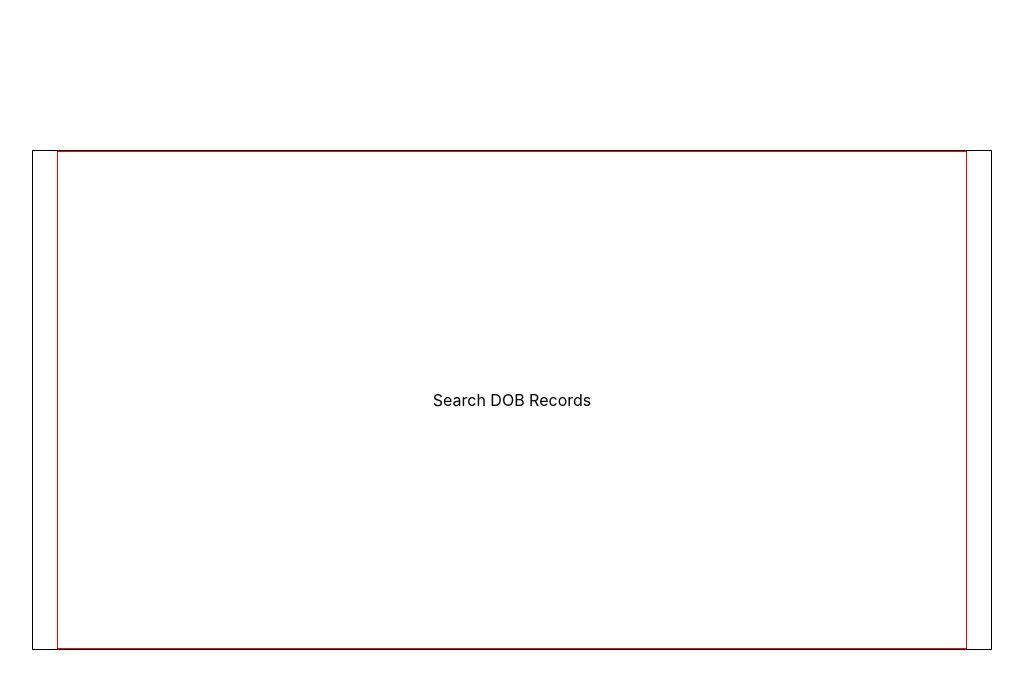
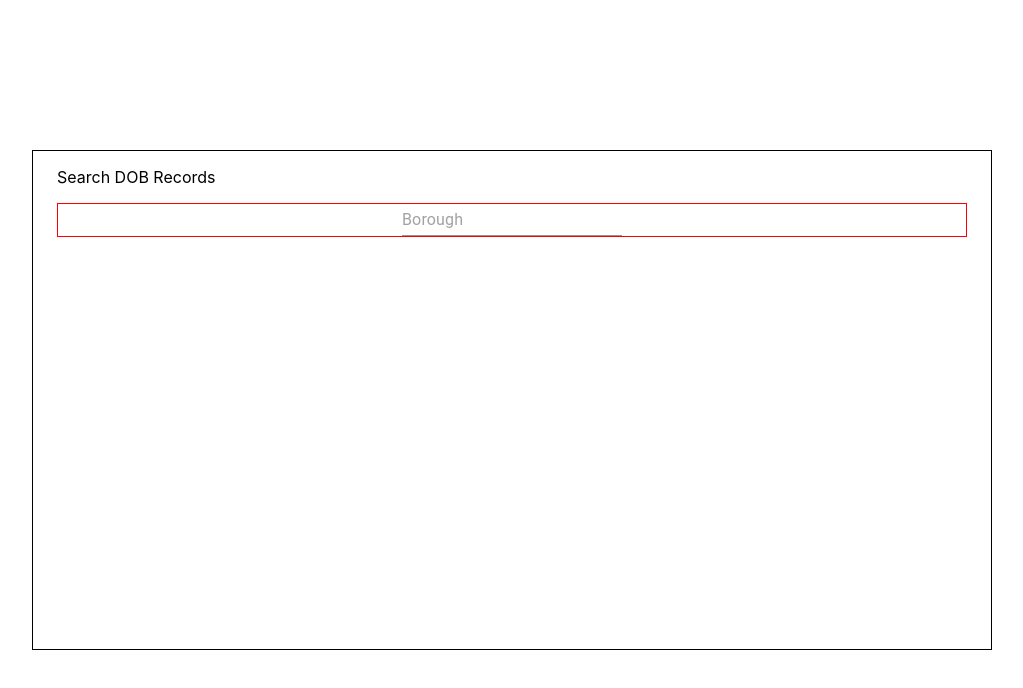
Before and after one commit to mrather2011/dob_search_tool, a Next.js app: page / in a window 1280 px wide. Shown: the top 688 px of the page, without its empty margins (128-1151 px from the left). Built offline with nearby package versions, Linux system fonts and the light colour scheme.

Commit message:
adding basic packages

```diff
--- /dev/null
+++ b/next.config.js
@@ -0,0 +1,5 @@
+module.exports = {
+  env: {
+    TEST: "This is a test",
+  },
+};
--- a/pages/index.js
+++ b/pages/index.js
@@ -1,9 +1,53 @@
 import React, { useState, useEffect } from "react";
 import Head from "next/head";
 import styles from "../styles/Home.module.css";
-import { Container, Grid } from "@material-ui/core";
+import { Container, Grid, Input } from "@material-ui/core";
+import axios from "axios";
 
 export default function Home() {
+  const [reqHeader, setReqHeader] = useState({
+    "X-App-Token": process.env.API_TOKEN,
+  });
+  const [params, setParams] = useState(null);
+  const [formData, setFormData] = useState({
+    borough: "",
+  });
+  const [reqData, setReqData] = useState(null);
+
+  const getReqData = () => {
+    axios({
+      method: "get",
+      url: "https://data.cityofnewyork.us/resource/ipu4-2q9a.json",
+      params: { borough: "BROOKLYN" },
+    })
+      .then((res) => {
+        console.log(res.data);
+      })
+      .catch((err) => {
+        console.log(err);
+      });
+  };
+
+  // useEffect(() => {
+  //   getReqData();
+  // }, []);
+
+  const updateFormData = (e, id) => {
+    e.preventDefault();
+    switch (id) {
+      case "Borough":
+        setFormData({
+          ...formData,
+          borough: e.target.value,
+        });
+        break;
+      default:
+        return null;
+    }
+  };
+
+  console.log(formData.borough);
+
   return (
     <div className={styles.container}>
       <Head>
@@ -15,13 +59,28 @@ export default function Home() {
         maxWidth="md"
         style={{ height: "500px", border: "1px solid black" }}
       >
+        <p>Search DOB Records</p>
         <Grid
-          container="true"
-          style={{ height: "100%", width: "100%", border: "1px solid red" }}
-          alignItems="center"
+          container={true}
+          style={{
+            height: "calc(100%-100px)",
+            width: "100%",
+            border: "1px solid red",
+          }}
+          alignItems="flex-start"
           justify="center"
         >
-          <p>Search DOB Records</p>
+          <form>
+            <Input
+              value={formData.borough}
+              onChange={(e) => updateFormData(e, "Borough")}
+              type="text"
+              placeholder="Borough"
+              color="secondary"
+            >
+              Field
+            </Input>
+          </form>
         </Grid>
       </Container>
     </div>
```
Also changed, not shown: 1 other file (tests, documents, lock files or other folders).
